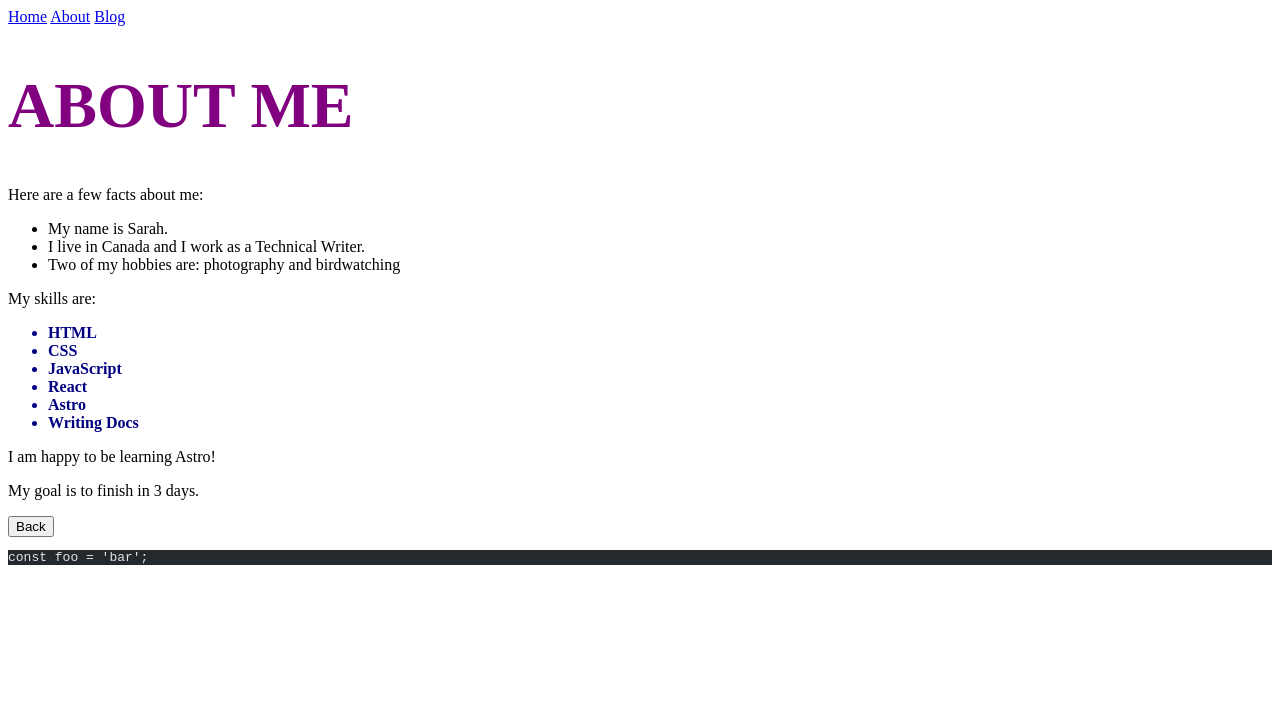
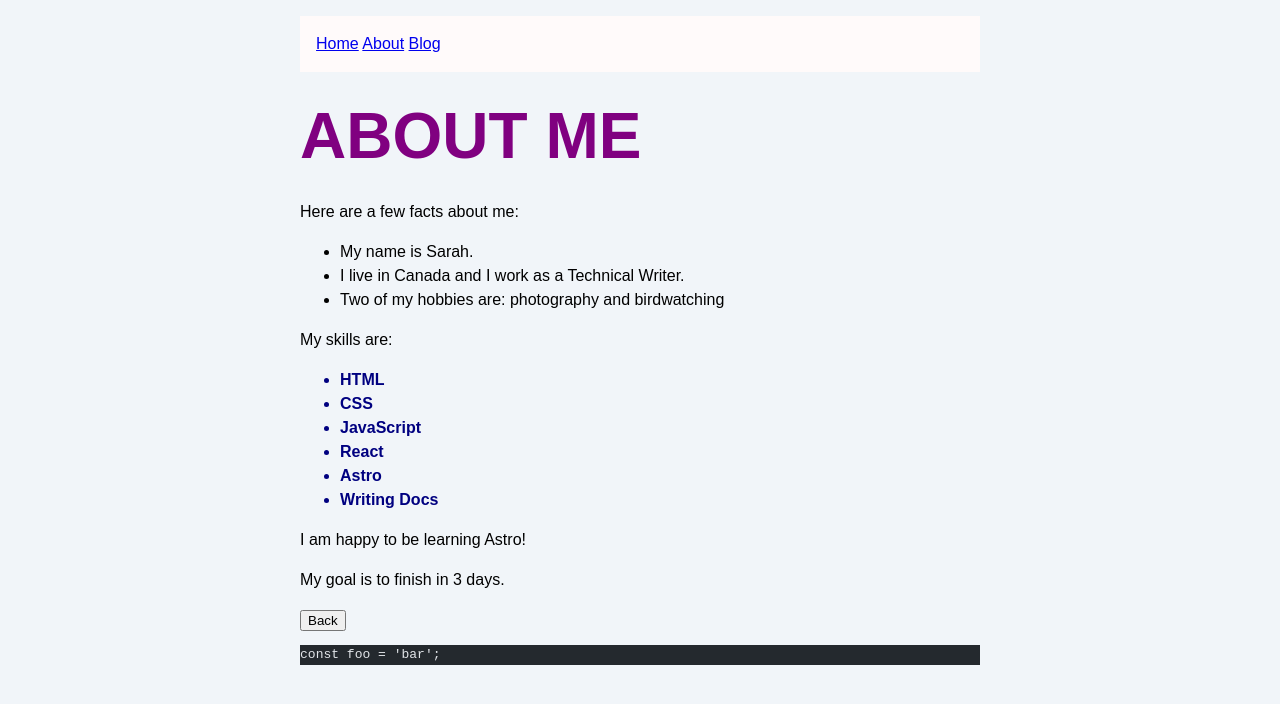
Before and after one commit to AI-Chriss/Astro-Blog, an Astro site: page /about in a window 1280 px wide. Built offline with nearby package versions, Linux system fonts and the light colour scheme; Astro itself is replaced by a stand-in of ours; code samples lack their colours.

Commit message:
added first components: Footer, Navigation and Social

```diff
--- /dev/null
+++ b/src/components/Navigation.astro
@@ -0,0 +1,16 @@
+---
+
+---
+
+<style>
+    nav {
+        background: snow;
+        width: 100%;
+        padding: 1rem;
+    }
+</style>
+<nav>
+    <a href="/">Home</a>
+    <a href="/about/">About</a>
+    <a href="/blog/">Blog</a>
+</nav>
--- /dev/null
+++ b/src/components/Social.astro
@@ -0,0 +1,13 @@
+---
+const { platform, username } = Astro.props;
+---
+<a href={`https://www.${platform}.com/${username}`}>{platform}</a>
+
+<style>
+  a {
+    padding: 0.5rem 1rem;
+    color: white;
+    background-color: #4c1d95;
+    text-decoration: none;
+  }
+</style>
--- a/src/pages/about.astro
+++ b/src/pages/about.astro
@@ -1,4 +1,7 @@
 ---
+import '../styles/global.css';
+import Navigation from '../components/Navigation.astro'
+
 const pageTitle = "About Me";
 
 const identity = {
@@ -43,9 +46,8 @@ import { Code } from 'astro:components';
 	  </style>
   </head>
   <body>
-    <a href="/">Home</a>
-    <a href="/about/">About</a>
-    <a href="/blog/">Blog</a>
+	<Navigation />
+
     <h1>{pageTitle}</h1>
 	<p>Here are a few facts about me:</p>
 	<ul>
--- a/src/styles/global.css
+++ b/src/styles/global.css
@@ -0,0 +1,21 @@
+html {
+    background-color: #f1f5f9;
+    font-family: sans-serif;
+  }
+
+  body {
+    margin: 0 auto;
+    width: 100%;
+    max-width: 80ch;
+    padding: 1rem;
+    line-height: 1.5;
+  }
+
+  * {
+    box-sizing: border-box;
+  }
+
+  h1 {
+    margin: 1rem 0;
+    font-size: 2.5rem;
+  }
```
Also changed, not shown: src/components/Footer.astro (added, +18 -0 lines), src/pages/blog.astro (+5 -3 lines), src/pages/index.astro (+6 -4 lines).
